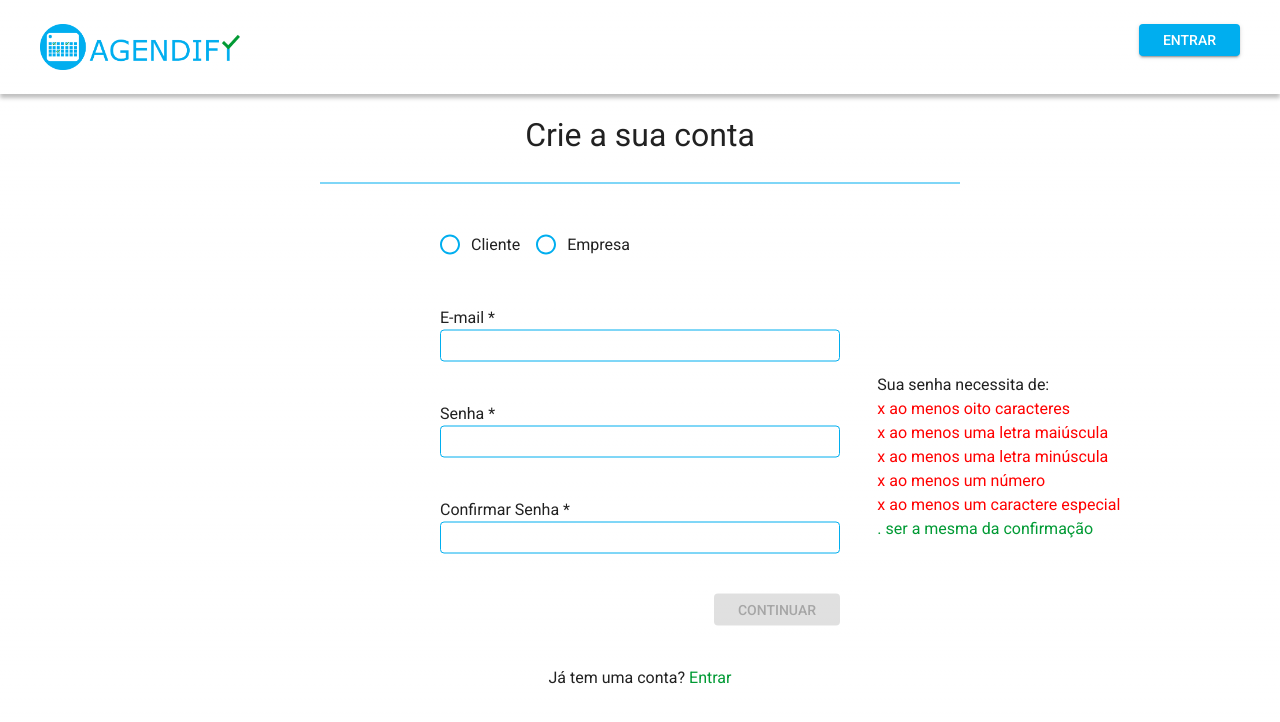
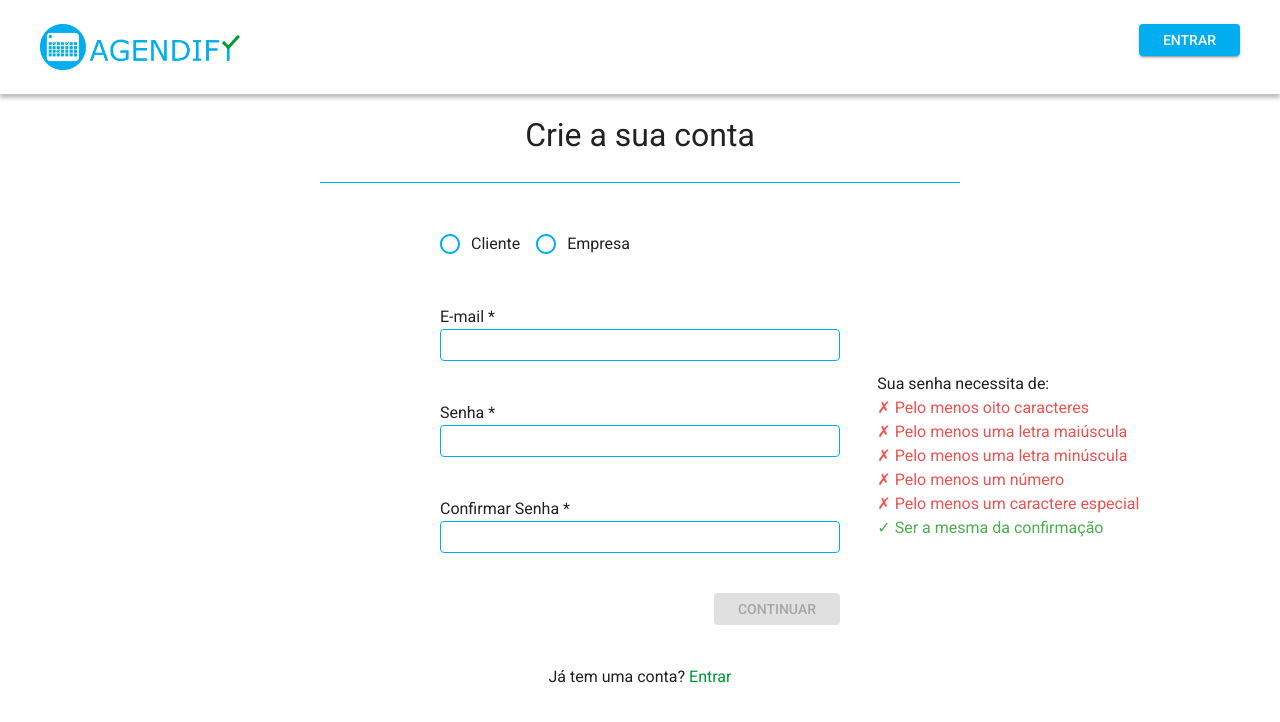
Before and after one commit to julia-bindi/agendify, a Next.js app in the folder agendify/: page /register in a window 1280 px wide. Shown: the top 722 px of the page. Built offline with nearby package versions, Linux system fonts and the light colour scheme.

Commit message:
register done

```diff
--- a/agendify/src/app/register/page.tsx
+++ b/agendify/src/app/register/page.tsx
@@ -1,5 +1,4 @@
 "use client";
-import useHttp from "@/hooks/useHttp";
 import {
     Box,
     Button,
@@ -15,22 +14,10 @@ import {
     Typography,
     useTheme,
 } from "@mui/material";
-import { ReactNode, useMemo, useState } from "react";
+import { ReactNode, useState } from "react";
+import { emailRegex, validatePassword } from "./utils";
 
-const validatePassword = (password: string, confirmPassword: string): [boolean, boolean[]] => {
-    const params = [
-        password.length > 7,
-        /[A-Z]/.test(password),
-        /[a-z]/.test(password),
-        /[0-9]/.test(password),
-        /[@$!%*#?&_-]/.test(password),
-        password === confirmPassword
-    ]
-    return [!params.includes(false), params]
-}
-
-export default function Register() {
-
+export default function Register(): ReactNode {
     const theme = useTheme();
 
     const [option, setOption] = useState<string>("");
@@ -38,24 +25,28 @@ export default function Register() {
     const [password, setPassword] = useState<string>("");
     const [confirmPassword, setConfirmPassword] = useState<string>("");
 
-    const { loading, error, data, requestHttp } = useHttp();
+    const [invalidPassword, validParams] = validatePassword(
+        password,
+        confirmPassword
+    );
 
-    const emailRegex = /^[a-zA-Z0-9_.+-]+@[a-zA-Z0-9-]+\.[a-zA-Z0-9-.]+$/;
+    const unfilledInputs =
+        option === "" || !emailRegex.test(email) || invalidPassword;
 
-    const validMail: boolean = useMemo(() => emailRegex.test(email), [email])
-    const [validPassword, validParams] = useMemo(() => validatePassword(password, confirmPassword), [password, confirmPassword])
-
-    const passwordField = (text: string, valid: boolean):ReactNode => {
-        return(
-            <Typography
-                sx={{
-                    color: valid ? theme.palette.secondary.main : theme.palette.secondary.light
-                }}
-            >
-                {(valid ? ". " : "x ") + text}
-            </Typography>
-        )
-    }
+    const renderPasswordRequirements = (
+        text: string,
+        valid: boolean
+    ): ReactNode => (
+        <Typography
+            sx={{
+                color: valid
+                    ? theme.palette.success.light
+                    : theme.palette.error.light,
+            }}
+        >
+            {(valid ? "✓ " : "✗ ") + text}
+        </Typography>
+    );
 
     return (
         <Container
@@ -76,7 +67,7 @@ export default function Register() {
             <Typography
                 sx={{
                     width: 640,
-                    height: 73,
+                    height: 72,
                     fontSize: 32,
                     fontWeight: 400,
                     textAlign: "center",
@@ -89,17 +80,12 @@ export default function Register() {
                 container
                 spacing={1}
                 sx={{
-                    alignSelf: 'center',
-                    width: 1400
+                    alignSelf: "center",
+                    width: 1400,
                 }}
             >
-                {/* Blank column */}
-                <Grid item xs={4}/>
-                {/* Main forms */}
-                <Grid item xs={4}
-                    sx={{
-                    }}
-                >
+                <Grid item xs={4} />
+                <Grid item xs={4} sx={{}}>
                     <Container
                         disableGutters
                         sx={{
@@ -119,7 +105,9 @@ export default function Register() {
                                 row
                                 aria-labelledby="demo-row-radio-buttons-group-label"
                                 name="row-radio-buttons-group"
-                                onChange={(event) => setOption(event.target.value)}
+                                onChange={(event) =>
+                                    setOption(event.target.value)
+                                }
                             >
                                 <FormControlLabel
                                     value="client"
@@ -137,7 +125,9 @@ export default function Register() {
                             <Typography>E-mail *</Typography>
                             <TextField
                                 sx={{ width: 400 }}
-                                onChange={(event) => setEmail(event.target.value)}
+                                onChange={(event) =>
+                                    setEmail(event.target.value)
+                                }
                             />
                         </Box>
                         <Box>
@@ -145,7 +135,9 @@ export default function Register() {
                             <TextField
                                 sx={{ width: 400 }}
                                 type="password"
-                                onChange={(event) => setPassword(event.target.value)}
+                                onChange={(event) =>
+                                    setPassword(event.target.value)
+                                }
                             />
                         </Box>
                         <Box>
@@ -153,24 +145,24 @@ export default function Register() {
                             <TextField
                                 sx={{ width: 400 }}
                                 type="password"
-                                onChange={(event) => setConfirmPassword(event.target.value)}
+                                onChange={(event) =>
+                                    setConfirmPassword(event.target.value)
+                                }
                             />
                         </Box>
-                        <Box
-                            sx={{
-                                alignSelf: "flex-end",
-                            }}
-                        >
+                        <Box sx={{ alignSelf: "flex-end" }}>
                             <Tooltip
-                                title={!(validMail && validPassword) && 'Campo obrigatório vazio ou preenchido incorretamente'}
-                                placement={'top'}
+                                title={
+                                    unfilledInputs &&
+                                    "Campo obrigatório vazio ou preenchido incorretamente"
+                                }
+                                placement={"top"}
                             >
-                                <span /* Needed for tooltip on disabled Button*/>
+                                <span>
                                     <Button
                                         variant="contained"
-                                        href="#"
-                                        disabled={!(validMail && validPassword)}
-                                        onClick={() => requestHttp()}
+                                        href={`register/${option}`}
+                                        disabled={unfilledInputs}
                                     >
                                         Continuar
                                     </Button>
@@ -179,30 +171,43 @@ export default function Register() {
                         </Box>
                         <Typography>
                             Já tem uma conta?{" "}
-                            <Link href="/login" color="secondary" underline="hover">
+                            <Link
+                                href="/login"
+                                color="secondary"
+                                underline="hover"
+                            >
                                 Entrar
                             </Link>
                         </Typography>
                     </Container>
                 </Grid>
-                {/* Password feedback */}
-                <Grid item xs={4}
-                    sx={{
-                        display: 'flex',
-                    }}
-                >
-                    <Box
-                        sx={{
-                            alignSelf: 'center'
-                        }}
-                    >
+                <Grid item xs={4} sx={{ display: "flex" }}>
+                    <Box sx={{ alignSelf: "center" }}>
                         <Typography>Sua senha necessita de:</Typography>
-                        {passwordField('ao menos oito caracteres', validParams[0])}
-                        {passwordField('ao menos uma letra maiúscula', validParams[1])}
-                        {passwordField('ao menos uma letra minúscula', validParams[2])}
-                        {passwordField('ao menos um número', validParams[3])}
-                        {passwordField('ao menos um caractere especial', validParams[4])}
-                        {passwordField('ser a mesma da confirmação', validParams[5])}
+                        {renderPasswordRequirements(
+                            "Pelo menos oito caracteres",
+                            validParams[0]
+                        )}
+                        {renderPasswordRequirements(
+                            "Pelo menos uma letra maiúscula",
+                            validParams[1]
+                        )}
+                        {renderPasswordRequirements(
+                            "Pelo menos uma letra minúscula",
+                            validParams[2]
+                        )}
+                        {renderPasswordRequirements(
+                            "Pelo menos um número",
+                            validParams[3]
+                        )}
+                        {renderPasswordRequirements(
+                            "Pelo menos um caractere especial",
+                            validParams[4]
+                        )}
+                        {renderPasswordRequirements(
+                            "Ser a mesma da confirmação",
+                            validParams[5]
+                        )}
                     </Box>
                 </Grid>
             </Grid>
--- /dev/null
+++ b/agendify/src/app/register/utils.ts
@@ -0,0 +1,16 @@
+export const emailRegex = /^[a-zA-Z0-9_.+-]+@[a-zA-Z0-9-]+\.[a-zA-Z0-9-.]+$/;
+
+export const validatePassword = (
+    password: string,
+    confirmPassword: string
+): [boolean, boolean[]] => {
+    const params = [
+        password.length > 7,
+        /[A-Z]/.test(password),
+        /[a-z]/.test(password),
+        /[0-9]/.test(password),
+        /[@$!%*#?&_-]/.test(password),
+        password === confirmPassword,
+    ];
+    return [params.includes(false), params];
+};
--- a/agendify/src/components/InformationModal.tsx
+++ b/agendify/src/components/InformationModal.tsx
@@ -1,15 +1,15 @@
 import { Box, Modal, Typography, useTheme } from "@mui/material";
-import { useState } from "react";
+import { ReactNode, useState } from "react";
 
 export default function InformationModal({
     icon,
     text,
     backgroundColor,
 }: {
-    icon: React.ReactNode;
+    icon: ReactNode;
     text: string;
     backgroundColor: string;
-}) {
+}): ReactNode {
     const theme = useTheme();
 
     const [open, setOpen] = useState<boolean>(true);
--- a/agendify/src/utils/requests.ts
+++ b/agendify/src/utils/requests.ts
@@ -4,3 +4,8 @@ export const LOGIN_REQUEST = {
     url: "user/login",
     method: POST,
 };
+
+export const REGISTER_REQUEST = {
+    url: "user/signup",
+    method: POST,
+};
```
Also changed, not shown: agendify/src/app/login/page.tsx (+8 -9 lines), agendify/src/components/Header.tsx (+18 -14 lines).
